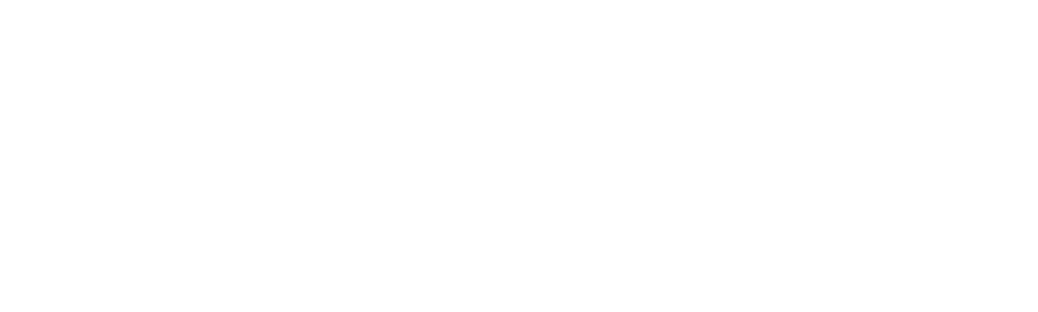
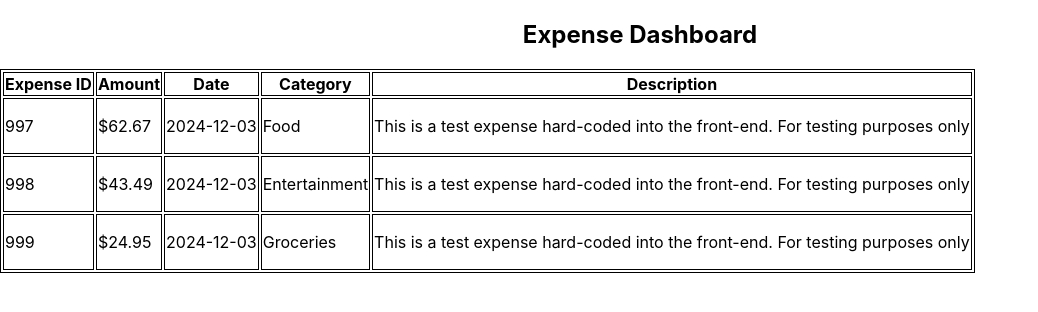
Before and after one commit to Zaysman/personalexpenseprojectfrontend, a React (Create React App) app: page /dashboard in a window 1280 px wide. Before the commit this address had no page. Shown: the top 312 px of the page, without its empty margins (0-1038 px from the left). Built offline with nearby package versions, Linux system fonts and the light colour scheme.

Commit message:
Created Dashboard Component with relevant css and js files. Updated index.js with new route for Dashboard component. Created Object directory with class for Expense objects.

```diff
--- /dev/null
+++ b/src/components/Dashboard/Dashboard.css
@@ -0,0 +1,12 @@
+#dashboard-container {
+    display: block;
+}
+
+
+#dashboard-container h2 {
+    text-align: center;
+}
+
+#expense-table, th, td {
+    border: 1px solid black;
+}
--- /dev/null
+++ b/src/components/Dashboard/Dashboard.js
@@ -0,0 +1,72 @@
+import React, { useState, useEffect } from 'react';
+import { useNavigate} from 'react-router-dom';
+import './Dashboard.css';
+
+
+import JSONRequests from 'libraries/JSONRequests';
+import Expense from 'objects/Expense';
+
+
+function Dashboard() {
+
+    //Test Expenses
+
+    const expense1 = new Expense(997, -1,62.67, "2024-12-03", "Food", "This is a test expense hard-coded into the front-end. For testing purposes only");
+
+    const expense2 = new Expense(998, -1, 43.49, "2024-12-03", "Entertainment", "This is a test expense hard-coded into the front-end. For testing purposes only");
+
+    const expense3 = new Expense(999, -1, 24.95, "2024-12-03", "Groceries", "This is a test expense hard-coded into the front-end. For testing purposes only");
+
+
+    //State variables
+    const [expenses, setExpenses] = useState([]);
+
+    //Use effectt to populate expenses initially
+    useEffect(() => {
+        const testExpenses = [expense1, expense2, expense3];
+        setExpenses(testExpenses); //update state properly
+    }, []); //Empty dependency array ensures this runs once
+
+    /*
+    const expenseArr = [];
+    expenseArr.push(expense1, expense2, expense3);
+    console.log("expenseArr.length:", expenseArr.length);
+    */
+    console.log("expenses.length:", expenses.length);
+
+    return (
+    <div id="dashboard-container">
+        <h2>Expense Dashboard</h2>
+
+        <table id = "expense-table">
+            <thead>
+                <tr> {/*Table row with all of the headers */}
+                    <th>Expense ID</th>
+                    <th>Amount</th>
+                    <th>Date</th>
+                    <th>Category</th>
+                    <th>Description</th>
+                </tr>
+            </thead>
+            <tbody>
+            {/*For each expense, we need to create a new row, and list each of the relevant attributes */}
+            {expenses.length > 0 ? (expenses.map((expense) => (
+                <tr key={expense.expenseid}>
+                    <td><p>{expense.expenseid}</p></td>
+                    <td>${expense.amount}</td>
+                    <td>{expense.date}</td>
+                    <td>{expense.category}</td>
+                    <td>{expense.description}</td>
+                </tr>
+            ))) : (
+            <tr>
+                <td colSpan="5">No expenses to display</td>
+            </tr>
+        )}
+        </tbody>
+        </table>
+    </div>
+    );
+}
+
+export default Dashboard;
--- a/src/index.js
+++ b/src/index.js
@@ -11,6 +11,7 @@
 //Import Pages
 import Login from 'components/Login/Login';
 import SignUp from 'components/SignUp/SignUp';
+import Dashboard from 'components/Dashboard/Dashboard';
 
 
 const root = ReactDOM.createRoot(document.getElementById('root'));
@@ -21,6 +22,7 @@
         <Route path = "/" element = {<Login/>}/>
         <Route path = "/login" element = {<Login/>}/>
         <Route path = "/signup" element = {<SignUp/>}/>
+        <Route path = "/dashboard" element = {<Dashboard/>}/>
       </Routes>
     </Router>
   </React.StrictMode>
--- /dev/null
+++ b/src/objects/Expense.js
@@ -0,0 +1,63 @@
+class Expense {
+
+    constructor(expenseid, userid, amount, date, category, description) {
+        this.expenseid = expenseid;
+        this.userid = userid;
+        this.amount = amount;
+        this.date = date;
+        this.category = category;
+        this.description = description;
+    }
+
+
+    getExpenseID() {
+        return this.expenseid;
+    }
+
+    setExpenseID(expenseid) {
+        this.expenseid = expenseid;
+    }
+
+    getUserID() {
+        return this.userid;
+    }
+
+    setUserID(userid) {
+        this.userid = userid;
+    }
+
+    getAmount() {
+        return this.amount;
+    }
+
+    setAmount(amount) {
+        this.amount = amount;
+    }
+
+    getDate() {
+        return this.date;
+    }
+
+    setDate(date) {
+        this.date = date;
+    }
+
+    getCategory() {
+        return this.category;
+    }
+
+    setCategory(category) {
+        this.category = category;
+    }
+
+    getDescription() {
+        return this.description;
+    }
+
+    setDescription(description) {
+        this.description = description;
+    }
+
+}
+
+export default Expense;
```
